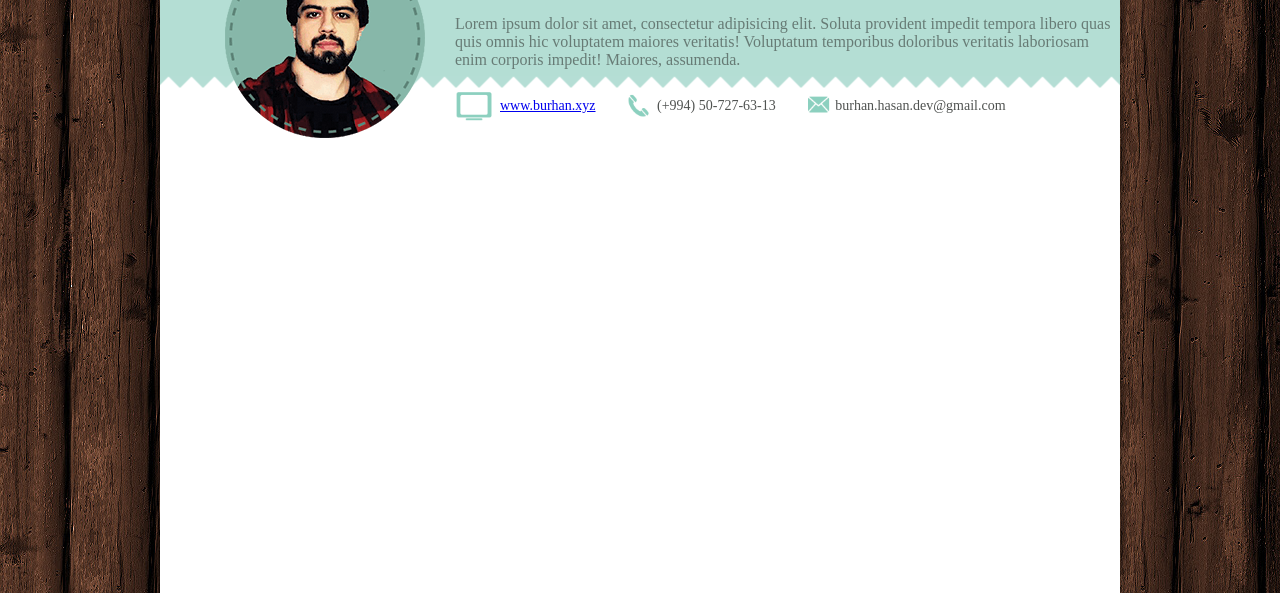
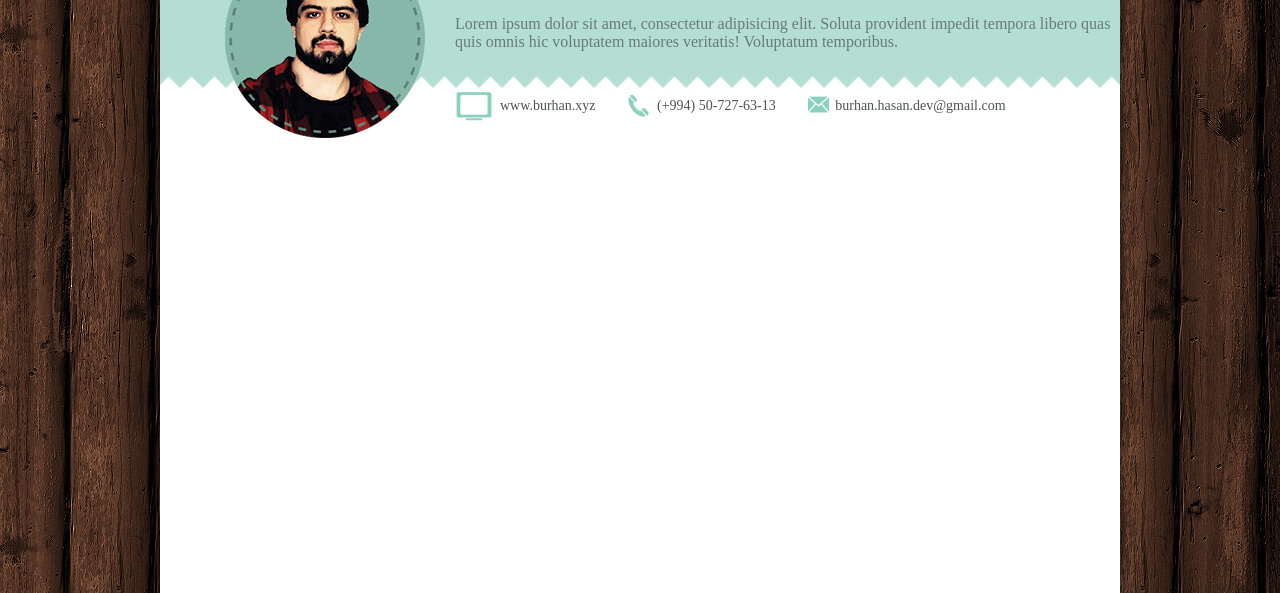
Before and after one commit to Burhan-Hasan/burhan-hasan.github.io, a plain HTML site: page index.html in a window 1280 px wide. Shown: the part 207-800 px from the top of the page. Drawn offline with Linux system fonts and the light colour scheme.

Commit message:
AVG State

```diff
--- a/app.css
+++ b/app.css
@@ -32,7 +32,8 @@ body{
     color: #677b75;
 }
 .main-info p{
-    margin-bottom: 22px;
+    height: 60px;
+    overflow: hidden;
 }
 .main-info h1{
     font-size: 27px;
@@ -67,6 +68,10 @@ body{
     margin-right: 28px;
     background-position: left center;
 }
+.contact-info li a{
+    color: #505351;
+    text-decoration: none;
+}
 .contact-info li:nth-child(1){
     background-image: url(images/www.png);
     background-repeat: no-repeat;
--- a/index.html
+++ b/index.html
@@ -16,8 +16,7 @@
                 </h1>
                 <p>
                     Lorem ipsum dolor sit amet, consectetur adipisicing elit. Soluta provident impedit tempora libero quas quis omnis hic voluptatem
-                    maiores veritatis! Voluptatum temporibus doloribus veritatis laboriosam enim corporis impedit! Maiores,
-                    assumenda.
+                    maiores veritatis! Voluptatum temporibus.
                 </p>
 
                 <ul class='contact-info'>
```
